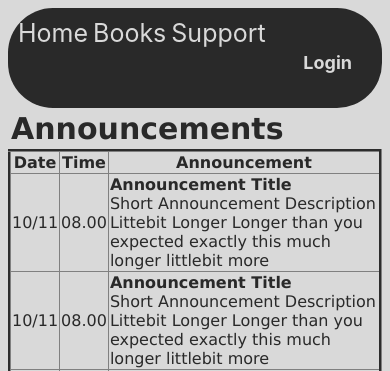
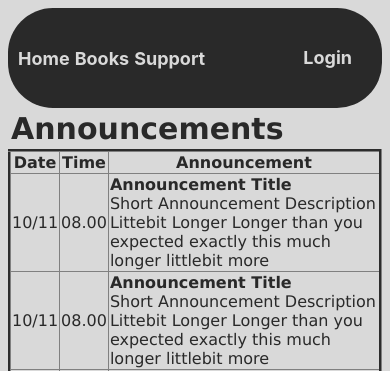
Before and after one commit to ka0un/Library-Management-System-, a PHP site: page / in a window 390 px wide. Shown: the top 371 px of the page. Run offline with PHP 8.4, Linux system fonts and the light colour scheme; data that the repository does not hold is empty.

Commit message:
fixed mobile issues in header

```diff
--- a/components/header.php
+++ b/components/header.php
@@ -51,13 +51,10 @@ session_start();
     }
 
     .nav {
+        display: flex;
+        flex-direction: row;
         height: 50px;
-        horiz-align: center;
-        min-width: 0px;
-        color: <?php echo SECONDARY_COLOR; ?>;
-        font-size: 25px;
-        font-weight: lighter;
-
+        margin-top: 25px;
     }
 
     .nav a{
@@ -146,6 +143,8 @@ session_start();
             left-margin: 5px;
             display: flex;
             justify-content: flex-start;
+            font-size: 18px;
+            margin-top: 30px;
         }
 
 
@@ -167,6 +166,7 @@ session_start();
 
         .login{
             font-size: 18px;
+            margin-bottom: 40px;
         }
     }
 
```
